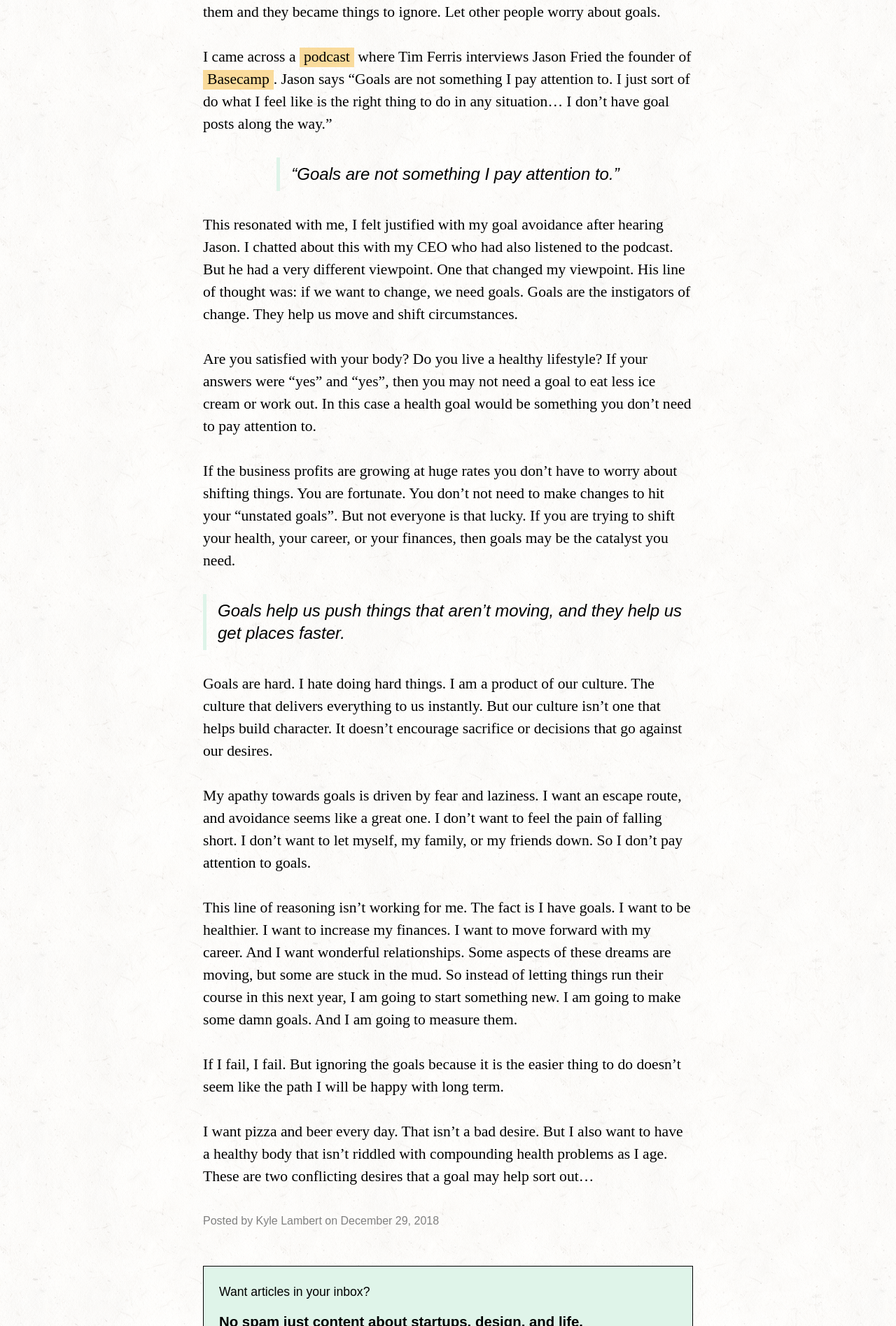
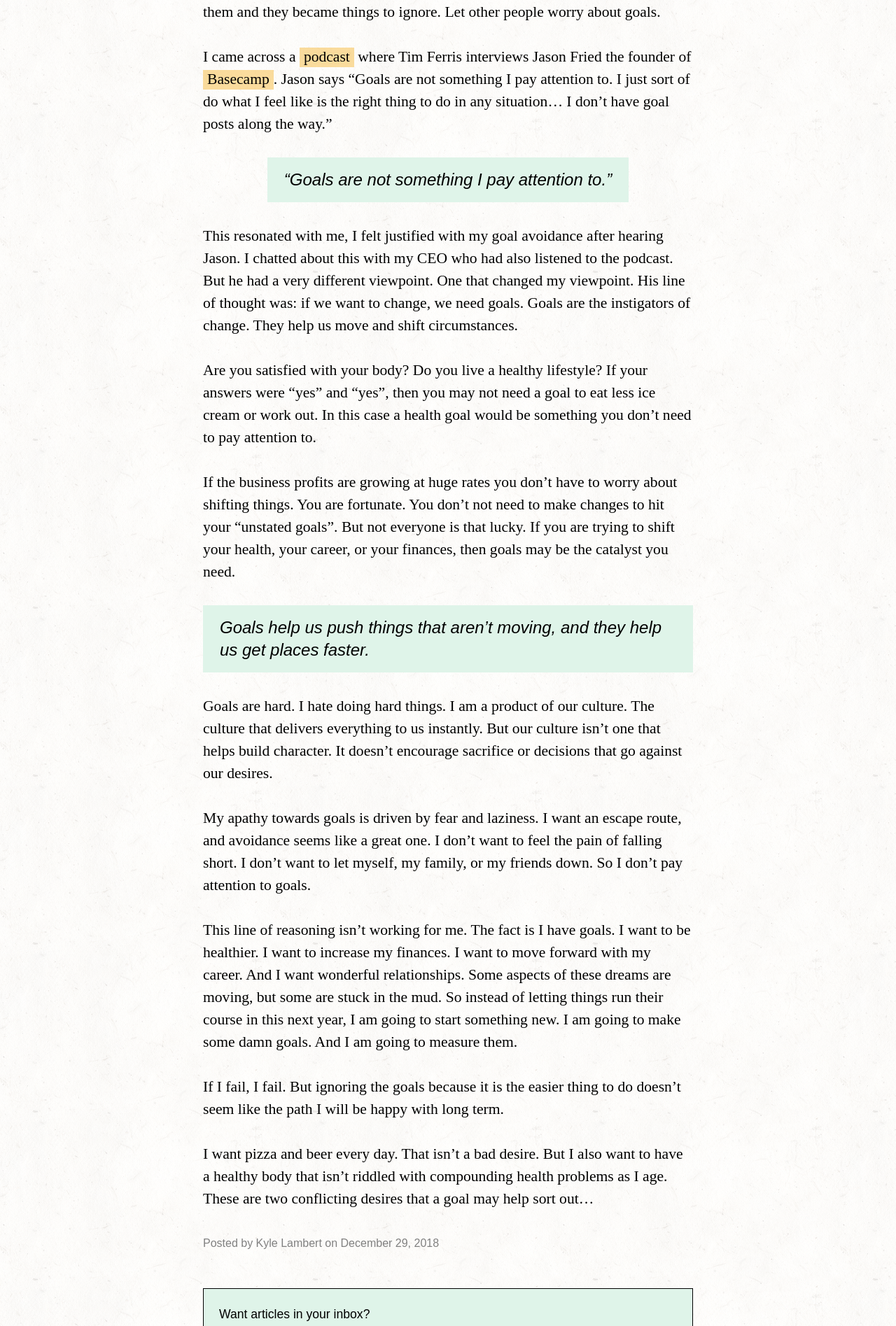
Before and after one commit to kslambert/imkylelambert, a Jekyll site: the page built from _posts/2018-12-29-do-goals-matter.markdown, in a window 1280 px wide. Shown: the part 1046-2941 px from the top of the page at 70% size. Built offline with Jekyll 4.4.1, drawn with Linux system fonts in a browser that asks for light colours; some web fonts are replaced.

Commit message:
Update blockquote style

```diff
--- a/_sass/_type.scss
+++ b/_sass/_type.scss
@@ -80,8 +80,8 @@ em {
 
 blockquote {
   display: table;
-  border-left: 5px solid $light-green;
-  padding-left: 1rem;
+  background: $light-green;
+  padding: .5rem 1.5rem;
   margin: 0 auto 2rem;
 
   p {
```
